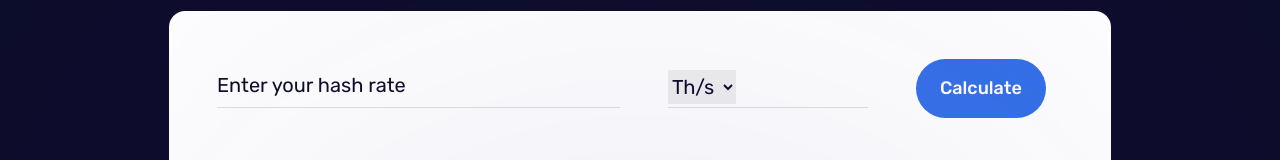
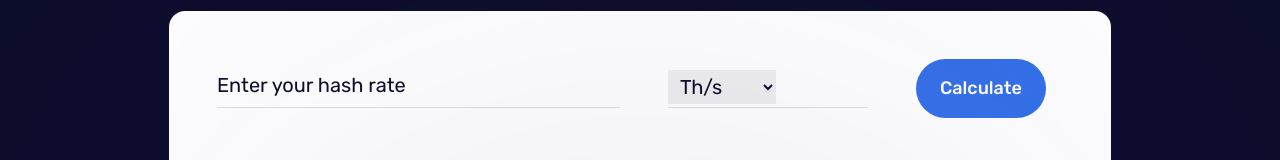
Before and after one commit to xeuxdev/crappo-cryptocurrency-website-challenge, a Next.js app: page /EarningRateSection in a window 1280 px wide. Shown: the part 291-451 px from the top of the page. Built offline with nearby package versions, Linux system fonts and the light colour scheme.

Commit message:
edited readme

```diff
--- a/package.json
+++ b/package.json
@@ -10,8 +10,10 @@
   },
   "dependencies": {
     "autoprefixer": "^10.4.8",
+    "axios": "^0.27.2",
     "framer-motion": "^7.2.1",
     "next": "12.2.5",
+    "nextjs-cors": "^2.1.1",
     "postcss": "^8.4.16",
     "react": "18.2.0",
     "react-dom": "18.2.0",
--- a/pages/EarningRateSection.tsx
+++ b/pages/EarningRateSection.tsx
@@ -1,6 +1,29 @@
 import PlainButton from "../components/PlainButton"
 import { motion } from "framer-motion"
 import { earningRateVariant } from "../variants/earningRateVariant"
+
+// const [hashRate, setHashRate] = useState("")
+// const [data, setData] = useState({})
+// const callAPI = async () => {
+//   try {
+//     const res = await axios.get(
+//       `https://www.coincalculators.io/api?name=ethereum&hashrate=${hashRate}`
+//     )
+//     console.log(res)
+//     // setData(res)
+//   } catch (error) {
+//     console.log(error)
+//   }
+// }
+// //@ts-ignore
+// const handleChange = (e) => {
+//   setHashRate(e.target.value)
+// }
+
+// const handleSubmit = (e: any) => {
+//   e.preventDefault()
+//   callAPI()
+// }
 
 const EarningRateSection = () => {
   return (
@@ -31,11 +54,15 @@ const EarningRateSection = () => {
             whileInView={earningRateVariant.calculate.show}
             viewport={{ once: true }}
           >
-            <form className="flex items-start md:items-center flex-col lg:flex-row lg:space-x-12 bg-white w-full py-6 lg:py-0 min-h-[155px] mx-auto rounded-t-2xl  px-5 md:px-7 lg:px-12">
+            <form
+              className="flex items-start md:items-center flex-col lg:flex-row lg:space-x-12 bg-white w-full py-6 lg:py-0 min-h-[155px] mx-auto rounded-t-2xl  px-5 md:px-7 lg:px-12"
+              // onSubmit={handleSubmit}
+            >
               <div className="h-[38px] w-full md:w-[403px] space-y-2 relative mb-4 lg:mb-0">
                 <input
                   type="number"
                   placeholder="Enter your hash rate"
+                  // onChange={handleChange}
                   className="text-body_lg_rg text-primary placeholder:text-primary outline-none"
                 />
                 <span className="block w-full h-[1px] bg-gray_5 absolute left-0 bottom-0"></span>
@@ -44,7 +71,7 @@ const EarningRateSection = () => {
                 <select
                   name="select"
                   id="select"
-                  className="py-1 text-primary text-body_lg_rg outline-none pl-auto"
+                  className="py-1 text-primary text-body_lg_rg outline-none pl-2 pr-8 pl-auto"
                 >
                   <option value="TH/s">Th/s</option>
                   <option value="GB/s">Gh/s</option>
```
Also changed, not shown: 2 other files (tests, documents, lock files or other folders).
